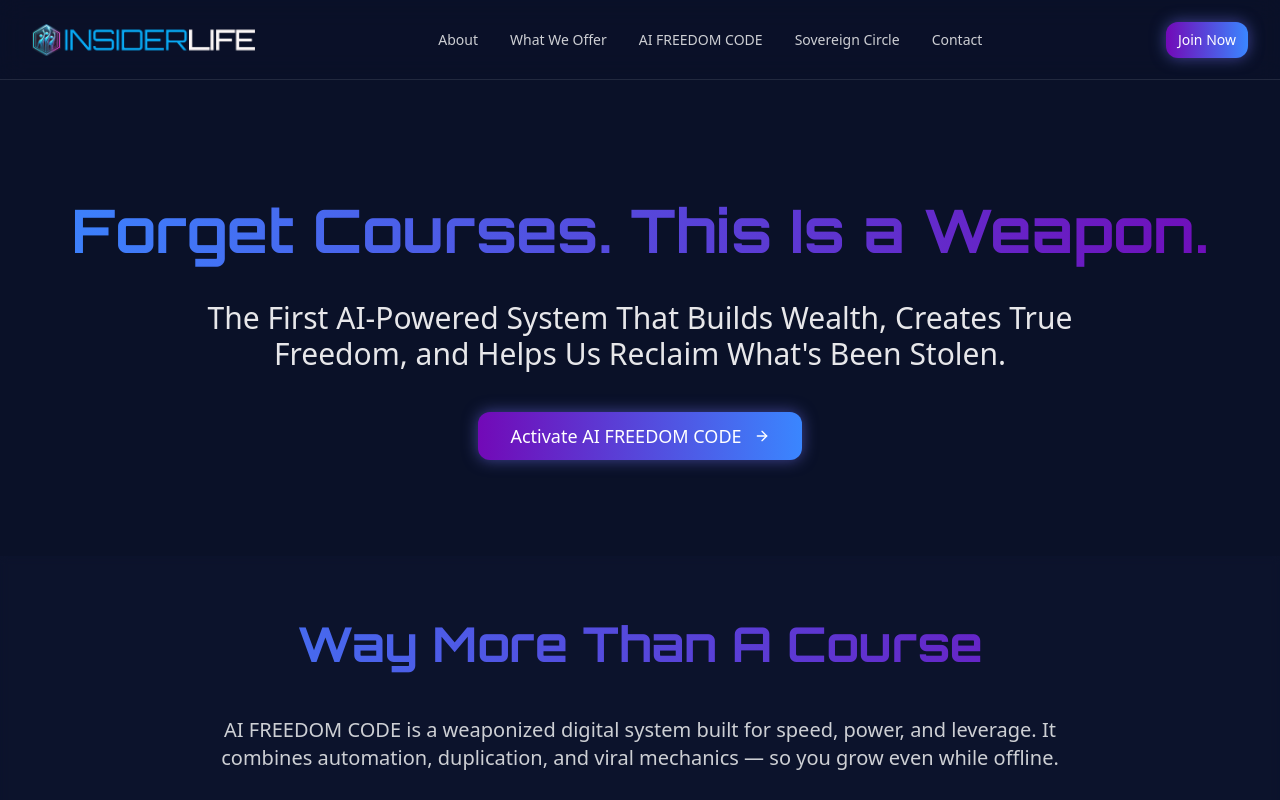
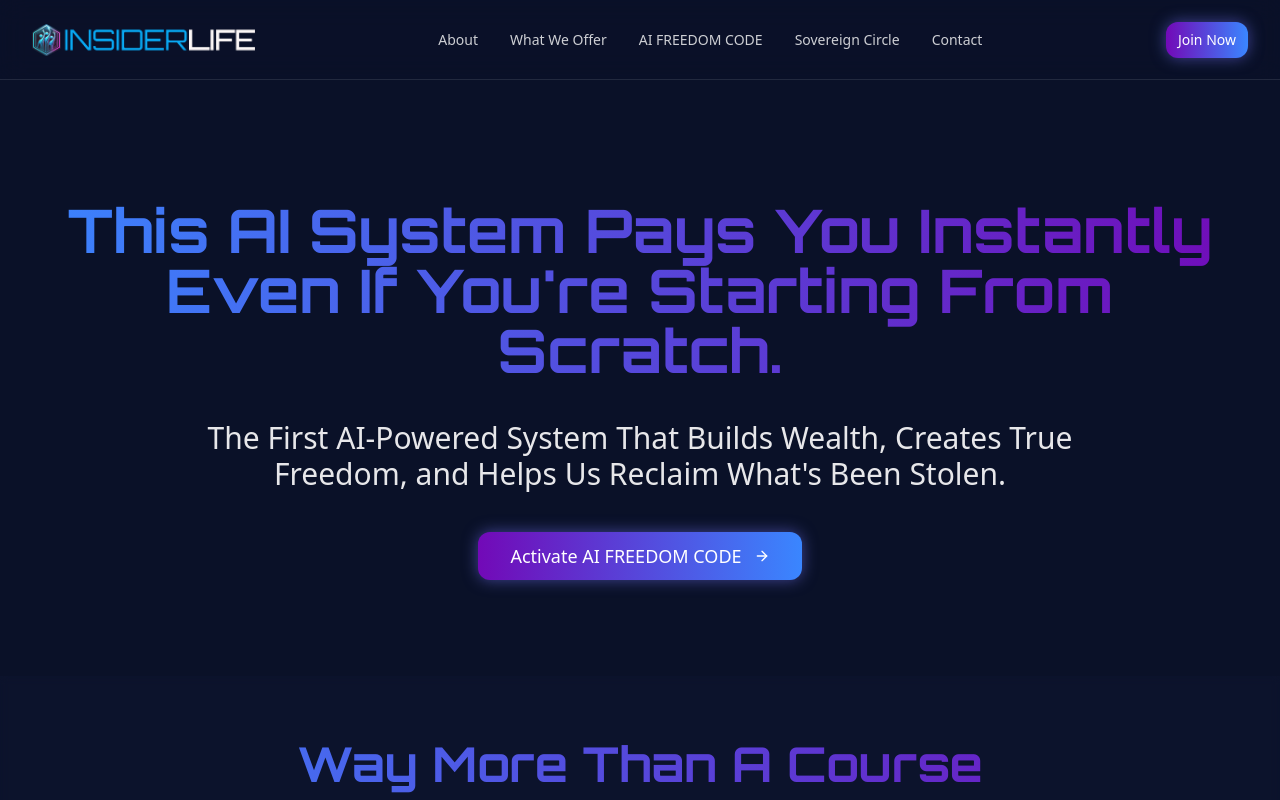
Before and after one commit to TokenomixLabs/insiderlife-lander, a React (Vite) app: page /aifreedomcode in a window 1280 px wide. Shown: the top 800 px of the page. Built offline with nearby package versions, Linux system fonts and the light colour scheme.

Commit message:
Update hero section headline
Change the headline in the HeroSection component.

```diff
--- a/src/components/aifreedom/HeroSection.tsx
+++ b/src/components/aifreedom/HeroSection.tsx
@@ -12,7 +12,7 @@ const HeroSection = () => {
   return (
     <section className="container mx-auto px-4 py-16 md:py-24 text-center">
       <h1 className="text-4xl md:text-5xl lg:text-6xl font-bold font-orbitron mb-6 text-gradient leading-[1.4] py-2 pb-4">
-        Forget Courses. This Is a Weapon.
+        This AI System Pays You Instantly Even If You're Starting From Scratch.
       </h1>
       <p className="text-xl md:text-2xl lg:text-3xl mb-10 max-w-4xl mx-auto text-white/90 leading-tight">
         The First AI-Powered System That Builds Wealth, Creates True Freedom, and Helps Us Reclaim What's Been Stolen.
```
